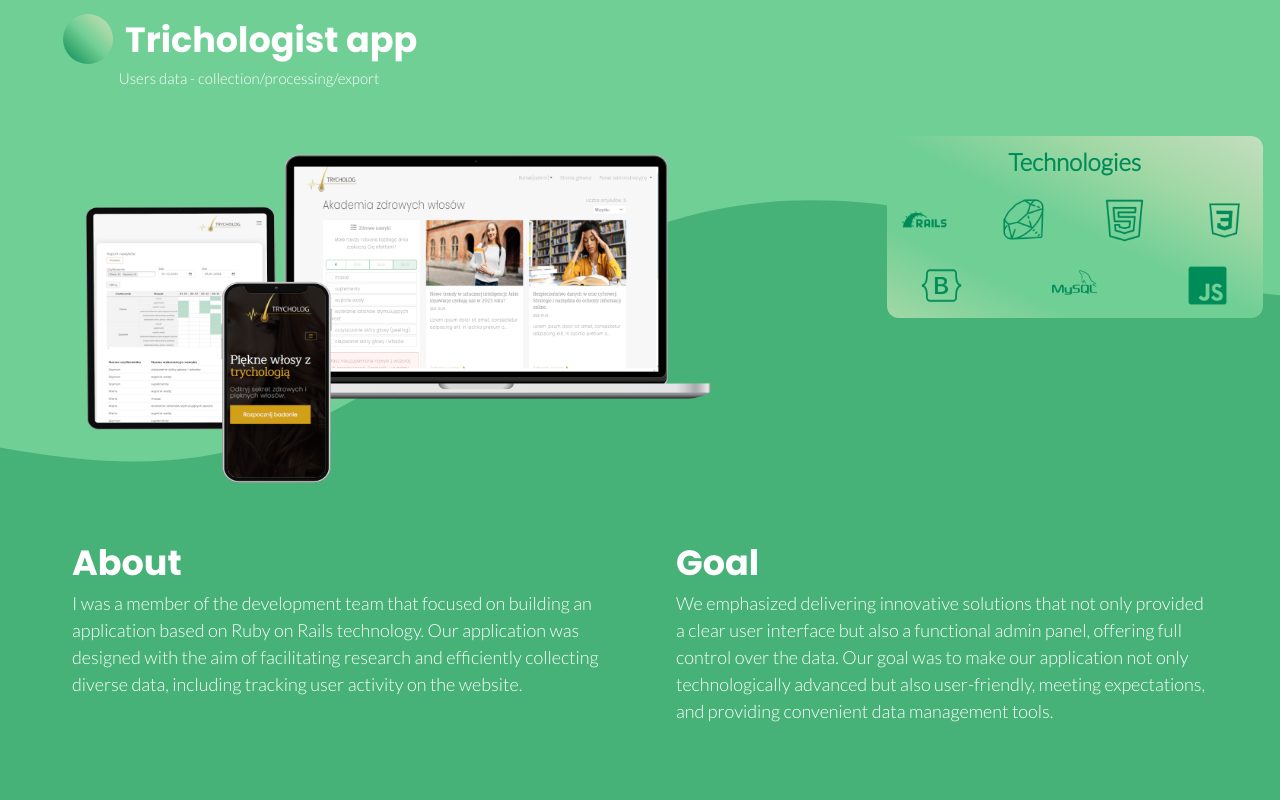
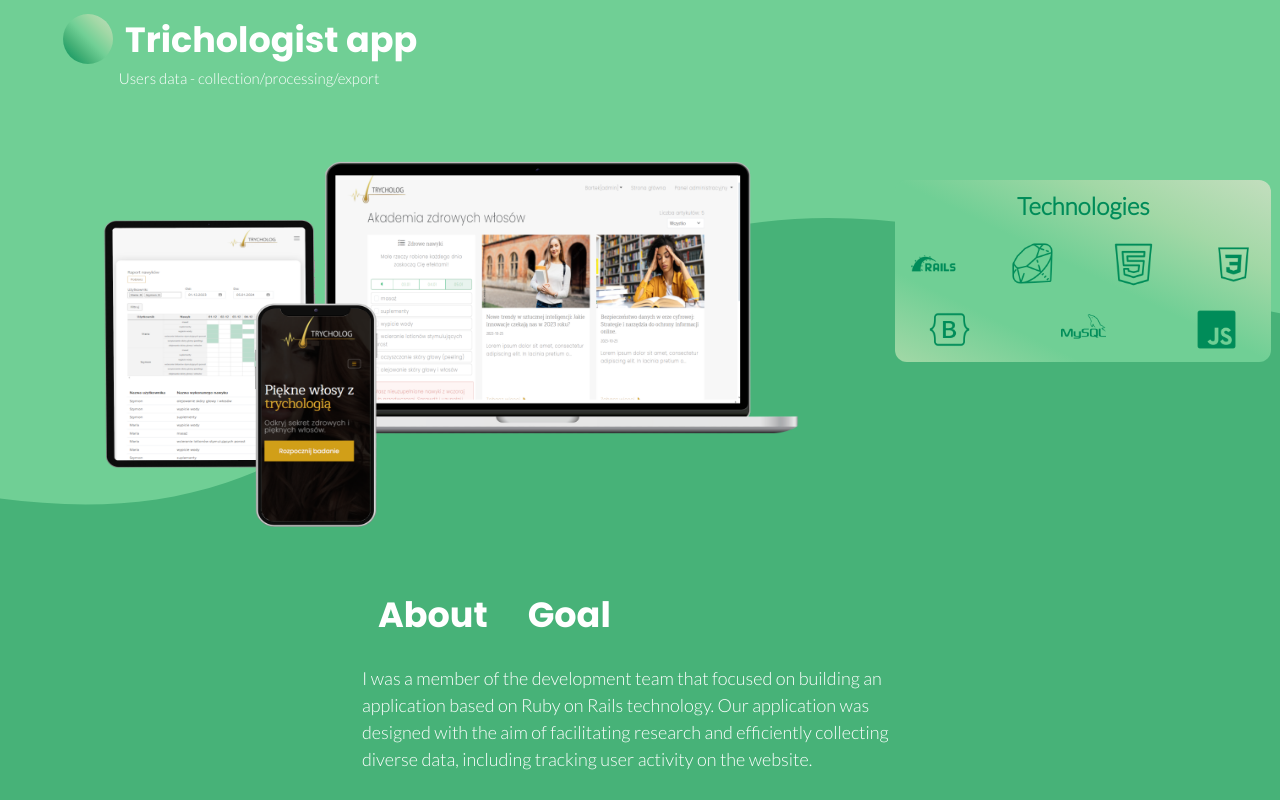
Before and after one commit to bszarlowicz/PortfolioApp, a React (Vite) app: page / in a window 1280 px wide. Shown: the part 960-1760 px from the top of the page. Built offline with nearby package versions, Linux system fonts and the light colour scheme.

Commit message:
dynamic project description

```diff
--- a/src/assets/css/startPage.module.css
+++ b/src/assets/css/startPage.module.css
@@ -212,8 +212,8 @@ li.contacts:hover span {
 }
 
 .trichologistPic{
-width: 90%;
-aspect-ratio: 16 / 9;
+  width: 100%;
+  aspect-ratio: 16 / 9;
 }
 
 .greenDotProjects{
@@ -301,7 +301,7 @@ aspect-ratio: 16 / 9;
 .iconContainer{
   background: linear-gradient(to top right, #a2d8a6, #70cf95, #70cf95, #a2d8a6, #c3debe);
   border-radius: 12px;
-  margin-bottom: 20vh;
+  margin-bottom: 15vh;
   color: #008c59;
   font-weight: 600;
   font-size: 24px;
@@ -311,8 +311,10 @@ aspect-ratio: 16 / 9;
   font-family: 'Poppins-Bold', sans-serif;
   font-size: 35px;
   background-color: #47b278;
-  padding: 20px;
+}
 
+.descriptionSection{
+  margin-left: 90px;
 }
 
 .mainDescriptionAreaEnd{
@@ -327,6 +329,36 @@ aspect-ratio: 16 / 9;
   font-family: 'Lato-Light', sans-serif;
   font-size: 18px;
   padding: 0;
+}
+
+menu {
+  margin: 1rem 0;
+  padding: 0;
+  display: flex;
+  gap: 0.5rem;
+  list-style: none;
+}
+
+menu button {
+  font-family: 'Poppins-Bold', sans-serif;
+  padding: 0.5rem 1rem;
+  border: none;
+  border-radius: 12px;
+  background-color: transparent;
+  color: white;
+  font-size: 35px;
+  cursor: pointer;
+  transition: all 0.2s ease-in-out;
+}
+
+menu button:hover {
+  background-color: #008c59;
+  color: white;
+}
+
+menu button.active {
+  background-color: #008c59;
+  color: white;
 }
 
 @keyframes bounce {
@@ -424,7 +456,11 @@ aspect-ratio: 16 / 9;
     margin-right: auto;
   }
 
-  #trychologistPic{
+  .trichologistPicColumn{
+    margin-left: auto;
+    margin-right: auto;
+  }
+  .descriptionSection{
     margin-left: auto;
     margin-right: auto;
   }
--- /dev/null
+++ b/src/assets/data/data.js
@@ -0,0 +1,10 @@
+export const PROJECT_ONE = {
+    about: {
+      description:
+        'I was a member of the development team that focused on building an application based on Ruby on Rails technology. Our application was designed with the aim of facilitating research and efficiently collecting diverse data, including tracking user activity on the website.',
+    },
+    goal: {
+      description:
+        'We emphasized delivering innovative solutions that not only provided a clear user interface but also a functional admin panel, offering full control over the data. Our goal was to make our application not only technologically advanced but also user-friendly, meeting expectations, and providing convenient data management tools',
+    },
+};
--- a/src/components/ProjectDescripiton.jsx
+++ b/src/components/ProjectDescripiton.jsx
@@ -1,9 +1,6 @@
 import StartPageStyles from "../assets/css/StartPage.module.css";
-import React, { useState } from 'react';
 
 export default function ProjectDescription({ header, content }) {
-
-    const [descriptionSection, setDescriptionSection] = useState(0);
 
     return (
         <div>
--- /dev/null
+++ b/src/components/TabButton.jsx
@@ -0,0 +1,7 @@
+export default function TabButton({children, onSelect}){
+    return (
+        <li>
+            <button onClick={onSelect}>{children}</button>
+        </li>
+    );
+}
--- a/src/pages/StartPage.jsx
+++ b/src/pages/StartPage.jsx
@@ -1,4 +1,4 @@
-import React from "react";
+import React, { useState } from 'react';
 import StartPageStyles from "../assets/css/StartPage.module.css";
 import curlyBracesImg from "../assets/images/curlyBraces.png";
 import angleBracketsImg from "../assets/images/angleBrackets.png";
@@ -18,13 +18,19 @@ import { EnvelopeAtFill } from "react-bootstrap-icons";
 import { Linkedin } from "react-bootstrap-icons";
 import { TelephoneFill } from "react-bootstrap-icons";
 import { Github } from "react-bootstrap-icons";
+import {PROJECT_ONE} from "../assets/data/data.js";
 import Stamps3D from "../components/Stamps3D";
 import ContactLine from "../components/ContactLine";
 import ProjectPicture from "../components/ProjectPicture";
 import ProjectTitle from "../components/ProjectTitle";
 import ProjectDescription from "../components/ProjectDescripiton";
+import TabButton from "../components/TabButton";
+
 
 export default function StartPage() {
+
+  const [selectedTopic, setSelectedTopic] = useState("about");
+
   const handleCopyToClipboard = (text) => {
     const textarea = document.createElement('textarea');
     textarea.value = text;
@@ -34,6 +40,10 @@ export default function StartPage() {
     document.body.removeChild(textarea);
     alert('Skopiowano do schowka!');
   };
+
+  function handleClick(selectedButton){
+    setSelectedTopic(selectedButton);
+  }
 
   return (
       <div>
@@ -153,7 +163,7 @@ export default function StartPage() {
             projectShortDescription= "Users data - collection/processing/export"
           />
           <div className="row">
-            <div className="col-md-8">
+            <div className={`${StartPageStyles.trichologistPicColumn} col-md-8`}>
               <ProjectPicture
                 src={trichologist_final}
                 customClassName={`${StartPageStyles.trichologistPic}`}
@@ -221,18 +231,15 @@ export default function StartPage() {
               </div>
             </div>
         </div>
-        <div className={`${StartPageStyles.mainDescriptionArea} row px-5`}>
-          <div className="col-md-6 px-5">
-            <ProjectDescription
-              header="About"
-              content="I was a member of the development team that focused on building an application based on Ruby on Rails technology. Our application was designed with the aim of facilitating research and efficiently collecting diverse data, including tracking user activity on the website."
-            />
-          </div>
-          <div className="col-md-6 px-5">
-            <ProjectDescription
-              header="Goal"
-              content="We emphasized delivering innovative solutions that not only provided a clear user interface but also a functional admin panel, offering full control over the data. Our goal was to make our application not only technologically advanced but also user-friendly, meeting expectations, and providing convenient data management tools."
-            />
+        <div className={`${StartPageStyles.mainDescriptionArea} row`}>
+          <div id="description" className={`${StartPageStyles.descriptionSection} col-md-6 px-5`}>
+            <menu>
+              <TabButton onSelect={() => handleClick('about')}>About</TabButton>
+              <TabButton onSelect={() => handleClick('goal')}>Goal</TabButton>
+            </menu>
+            <div  className={`${StartPageStyles.mainDescriptionText} col-md-12 text-start`}>
+              {PROJECT_ONE[selectedTopic].description}
+            </div>
           </div>
         </div>
         <div className={`${StartPageStyles.mainDescriptionAreaEnd}`}></div>
```
